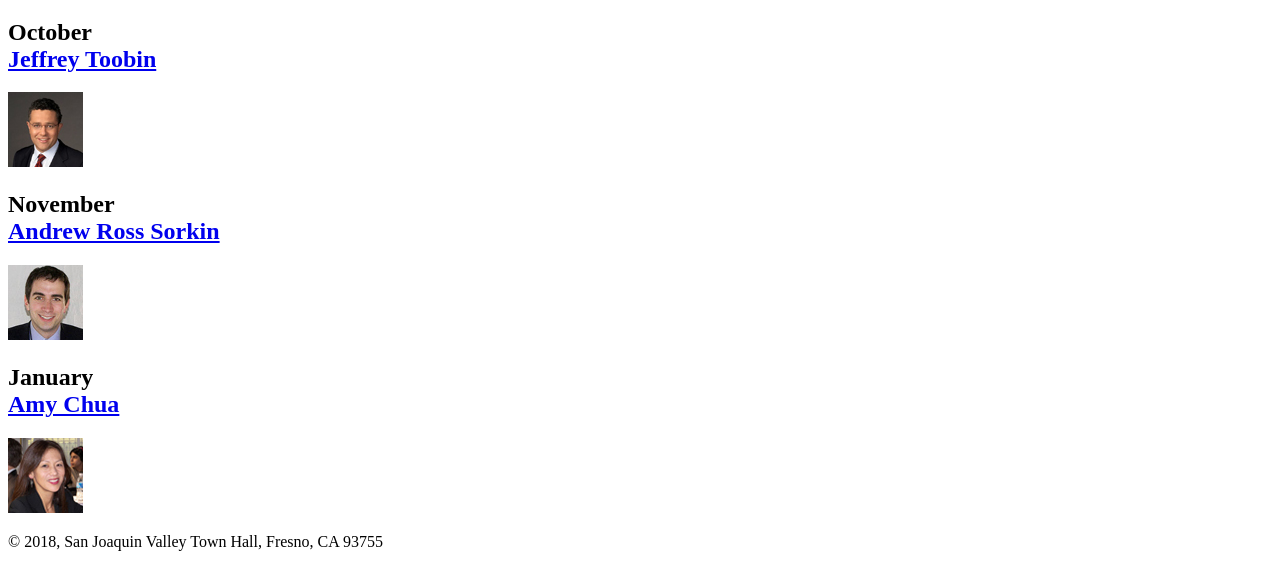
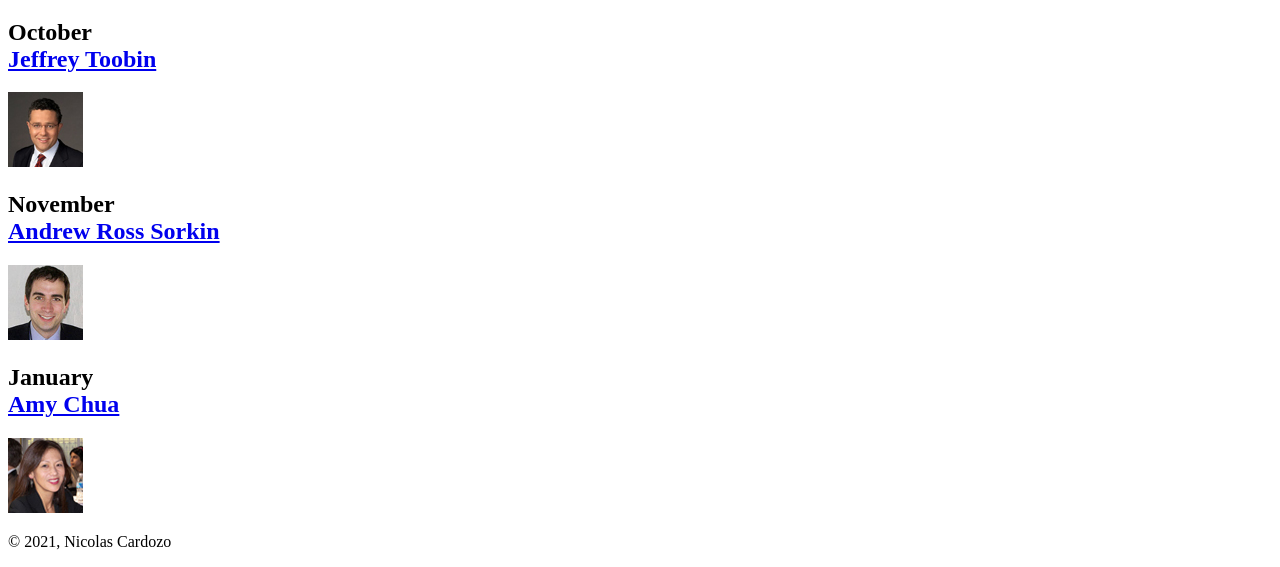
Before and after one commit to nicktuga13/A08, a plain HTML site: page index.html in a window 1280 px wide. Shown: the part 504-1071 px from the top of the page. Drawn offline with Linux system fonts and the light colour scheme.

Commit message:
update copyright and return link to index.html

```diff
--- a/index.html
+++ b/index.html
@@ -33,7 +33,7 @@
 
 </main>
 <footer>
-    <p>&copy; 2018, San Joaquin Valley Town Hall, Fresno, CA 93755</p>
+    <p>&copy; 2021, Nicolas Cardozo</p>
 </footer>
 </body>
 </html>
```
Also changed, not shown: toobin.html (+1 -0 lines).
